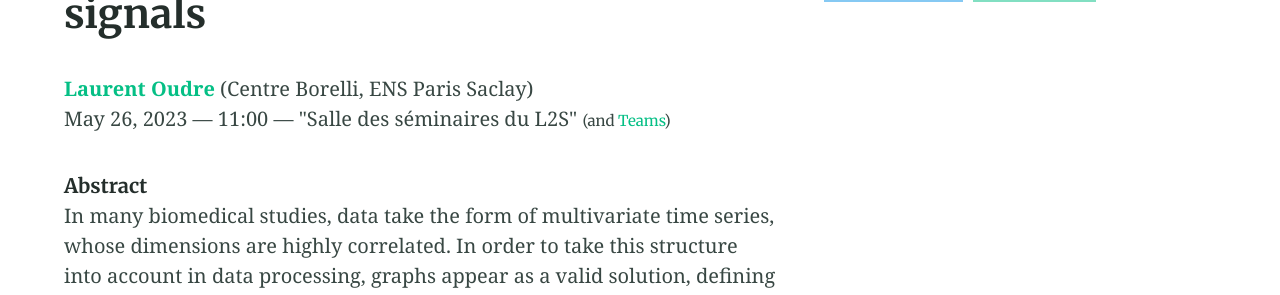
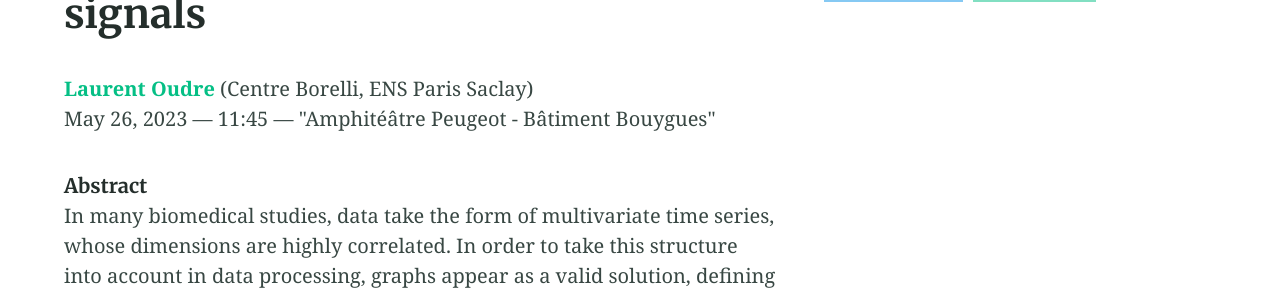
Before and after one commit to s3-seminar/s3-seminar.github.io, a Jekyll site: the page built from _seminars/laurent-oudre.md, in a window 1280 px wide. Shown: the part 196-491 px from the top of the page. Built offline with Jekyll 4.4.1, drawn with Linux system fonts in a browser that asks for light colours.

Commit message:
Update laurent-oudre.md

```diff
--- a/_seminars/laurent-oudre.md
+++ b/_seminars/laurent-oudre.md
@@ -2,10 +2,9 @@
 title: "Graph signal processing for the study of multivariate physiological signals"
 speaker: Laurent Oudre
 affiliation: Centre Borelli, ENS Paris Saclay
-date: 2023-05-26 11:00
+date: 2023-05-26 11:45
 perso: http://www.laurentoudre.fr/
-location: "Salle des séminaires du L2S"
-hybrid: https://teams.microsoft.com/l/meetup-join/19%3a178a6f926336444088eb120e42476f36%40thread.tacv2/1680557021185?context=%7b%22Tid%22%3a%2261f3e3b8-9b52-433a-a4eb-c67334ce54d5%22%2c%22Oid%22%3a%224d6c63a8-7eae-4099-804e-68bcb968bec0%22%7d
+location: "Amphitéâtre Peugeot - Bâtiment Bouygues"
 youtube:
 speakerdeck:
 aside: true
```
